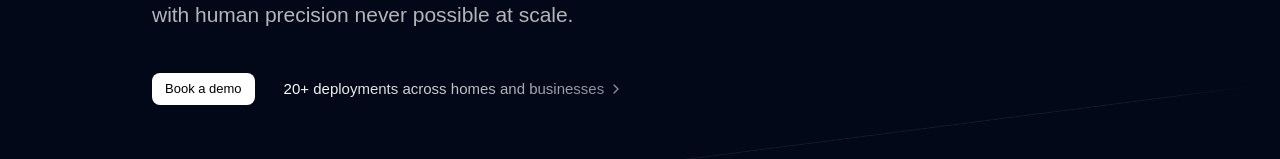
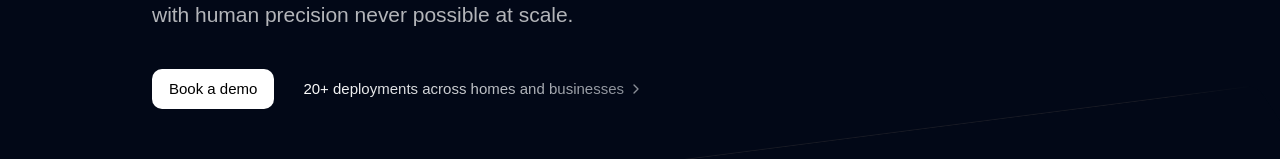
Before and after one commit to netodesanti/sentinel-landing, a React (Vite) app: page / in a window 1280 px wide. Shown: the part 389-548 px from the top of the page. Built offline with nearby package versions, Linux system fonts and the light colour scheme; a web font is replaced by a local one.

Commit message:
Button fix

```diff
--- a/src/Hero.jsx
+++ b/src/Hero.jsx
@@ -56,7 +56,7 @@ export default function Hero() {
 						href="https://calendly.com/rayan-dabbagh/sentinel-demo?month=2025-06"
 						target="_blank"
 						rel="noopener noreferrer"
-						className="bg-white text-black text-[13px] font-[410] py-[6px] px-[13px] rounded-[8px] hover:bg-gray-200 transition"
+						className="bg-white text-black text-[15px] font-[410] h-[40px] py-[6px] px-[17px] rounded-[10px] transition-[border,background-color,color,box-shadow,opacity,filter,transform] duration-[.16s] ease-[var(--ease-out-quad)] hover:bg-gray-200 flex items-center"
 					>
 						Book a demo
 					</a>
```
Also changed, not shown: 1 other file (tests, documents, lock files or other folders).
